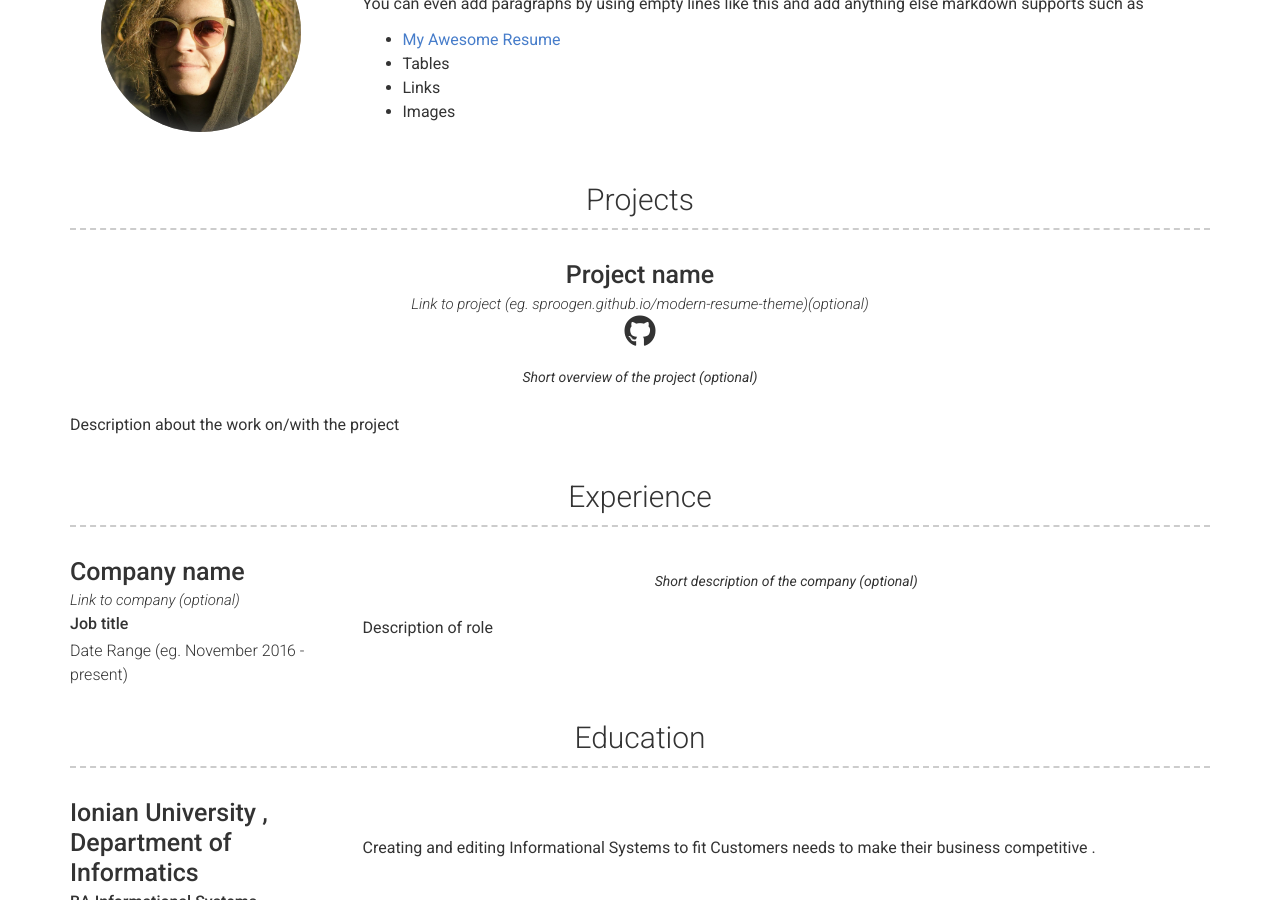
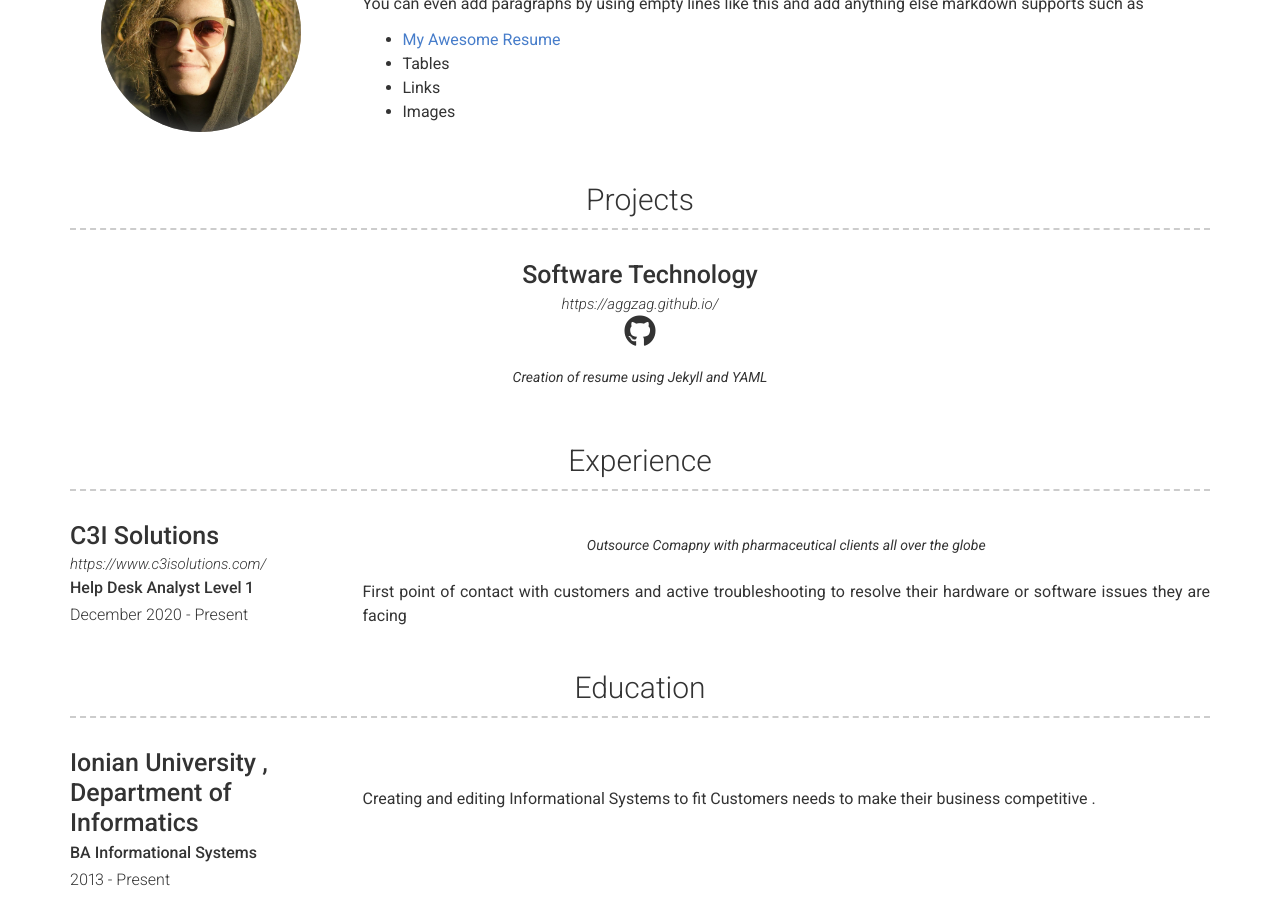
Before and after one commit to AggZAG/AggZAG.github.io, a Jekyll site: the page built from docs/Front-Page.md, in a window 1280 px wide and 900 px high, scrolled down 370 px. Built offline with Jekyll 4.4.1, drawn with Linux system fonts in a browser that asks for light colours; nearby versions of some CDN libraries; our own code applies the rules of GitHub Pages for plain Markdown files.

Commit message:
added changes in work and project

```diff
--- a/docs/_data/experience.yml
+++ b/docs/_data/experience.yml
@@ -1,10 +1,11 @@
 # Experience template
 - layout: left
-  company: Company name
-  link: Link to company (optional)
-  job_title: Job title
-  dates: Date Range (eg. November 2016 - present)
+  company: C3I Solutions
+  link: https://www.c3isolutions.com/
+  job_title: Help Desk Analyst Level 1
+  dates: December 2020 - Present
   quote: >
-   Short description of the company (optional)
+   Outsource Comapny with pharmaceutical clients all over the globe
   description: | # this will include new lines to allow paragraphs
-    Description of role
+    First point of contact with customers and active troubleshooting to resolve their
+    hardware or software issues they are facing
--- a/docs/_data/projects.yml
+++ b/docs/_data/projects.yml
@@ -1,9 +1,8 @@
 # Project template
 - layout: top-middle
-  name: Project name
-  link: Link to project (eg. sproogen.github.io/modern-resume-theme)(optional)
-  github: Github page for project (eg. sproogen/modern-resume-theme)(optional)
+  name: Software Technology
+  link: https://aggzag.github.io/
+  github: https://github.com/AggZAG/AggZAG.github.io
   quote: >
-    Short overview of the project (optional)
+    Creation of resume using Jekyll and YAML
   description: | # this will include new lines to allow paragraphs
-    Description about the work on/with the project
```
